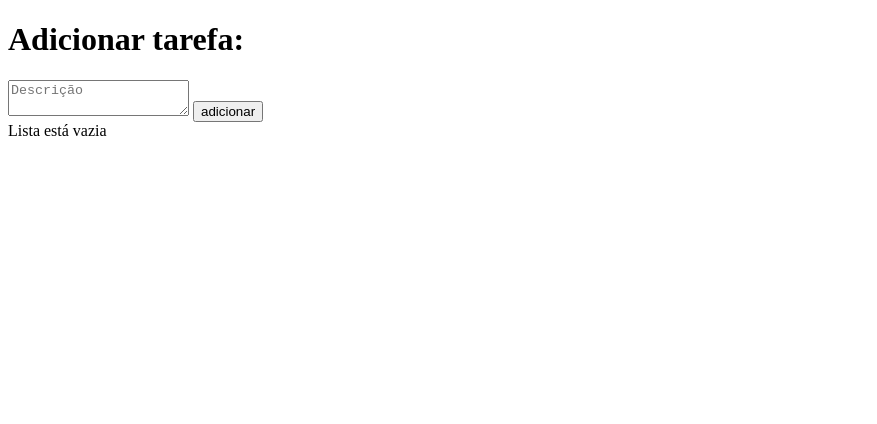
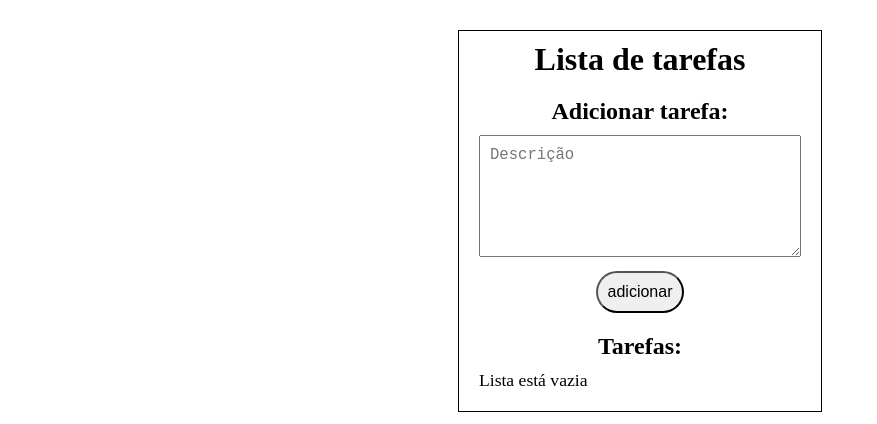
Before and after one commit to Alexandre-CES/javascript, a plain HTML site: page exercicios/exercicio5/parte2/index.html in a window 1280 px wide. Shown: the whole page, without its empty margins (0-877 px from the left). Drawn offline with Linux system fonts and the light colour scheme.

Commit message:
finalizando exercicio 5 parte 2

```diff
--- a/exercicios/exercicio5/parte2/index.html
+++ b/exercicios/exercicio5/parte2/index.html
@@ -4,14 +4,25 @@
     <meta charset="UTF-8">
     <meta name="viewport" content="width=device-width, initial-scale=1.0">
     <title>Document</title>
+    <link rel="stylesheet" href="style.css">
 </head>
 <body>
-    <h1>Adicionar tarefa:</h1>
+    <main>
+        <h1>Lista de tarefas</h1>
+        <section>
+            <h2>Adicionar tarefa:</h2>
+            <div>
                 <textarea name="descricao" id="descricao" placeholder="Descrição"></textarea>
+            </div>
             <button id="botao">adicionar</button>
+        </section>
+        <section id="tarefas">
+            <h2>Tarefas:</h2>
             <div id="lista-tarefas">
                 Lista está vazia
             </div>
+        </section>
         <script src="./index.js"></script>
+    </main>
 </body>
 </html>
--- a/exercicios/exercicio5/parte2/index.js
+++ b/exercicios/exercicio5/parte2/index.js
@@ -22,6 +22,10 @@ function mostrarTarefas(){
 
     tarefas.forEach((tarefa) => {
         const divTarefa = document.createElement('div');
+
+        if (tarefa.status){
+            divTarefa.style.textDecoration = 'line-through'
+        }
 
         const checkbox = document.createElement('input');
         checkbox.type = 'checkbox';
--- /dev/null
+++ b/exercicios/exercicio5/parte2/style.css
@@ -0,0 +1,58 @@
+*{
+    margin: 0px;
+}
+
+main{
+    position: absolute;
+    left: 50%;
+    transform: translate(-50%);
+
+    margin-top: 30px;
+    padding: 10px;
+
+    max-width: 500px;
+
+    text-align: center;
+
+    border: 1px solid black;
+}
+
+h2{
+    margin-top: 20px;
+}
+
+button{
+    border-radius: 25px;
+    padding: 10px;
+
+    font-size: 1em;
+}
+
+textarea{
+    min-width: 300px;
+    min-height: 100px;
+    margin: 10px;
+    padding: 10px;
+
+    font-size: 1.2em;
+}
+
+section#tarefas div{
+    text-align: left;
+    margin: 10px 10px;
+
+    font-size: 1.1em;
+}
+
+section#tarefas >div > div{
+    display: flex;
+    align-items: center;
+    gap: 10px;
+
+}
+
+section#tarefas span{
+    word-wrap: break-word;
+    overflow-wrap: break-word;
+    flex-grow: 1;
+}
```
Lines whose indentation alone changed are shown as unchanged.
